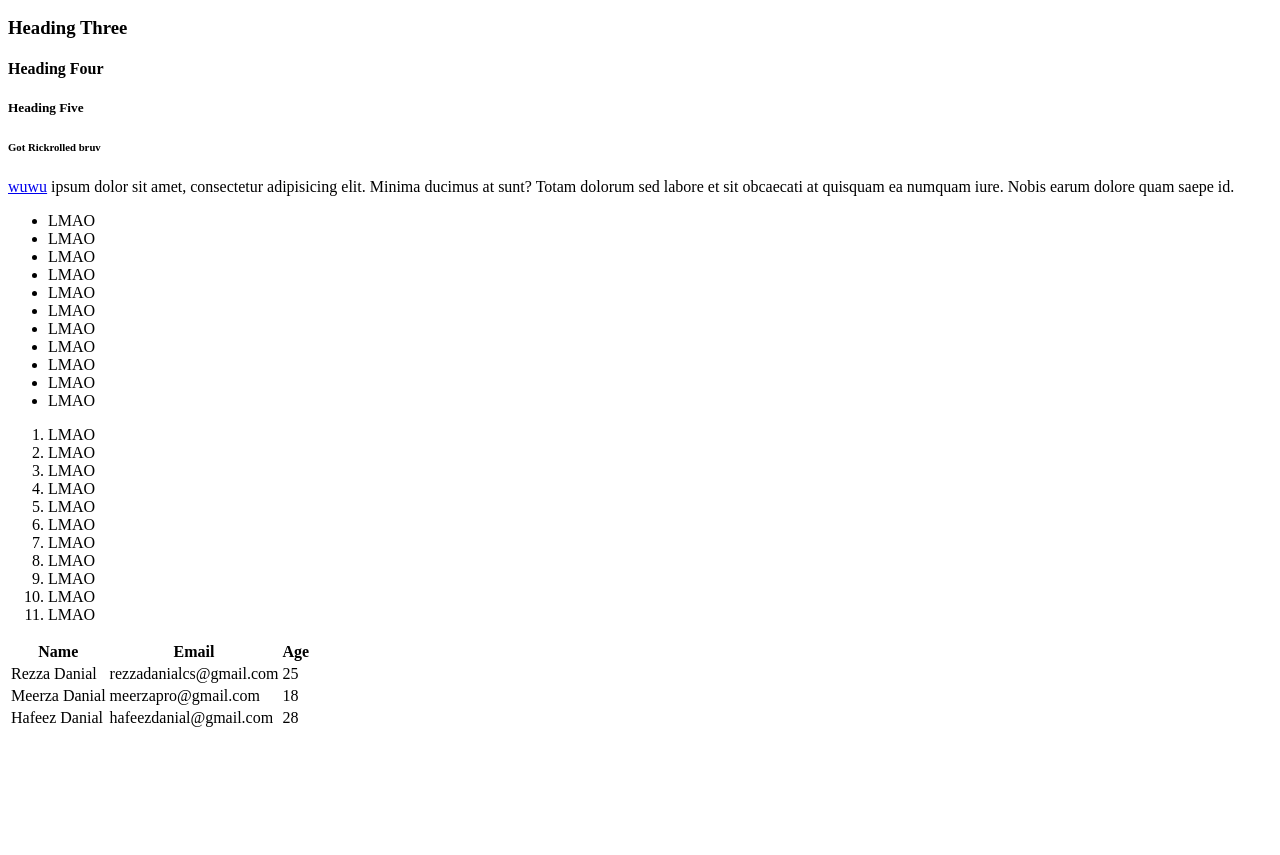
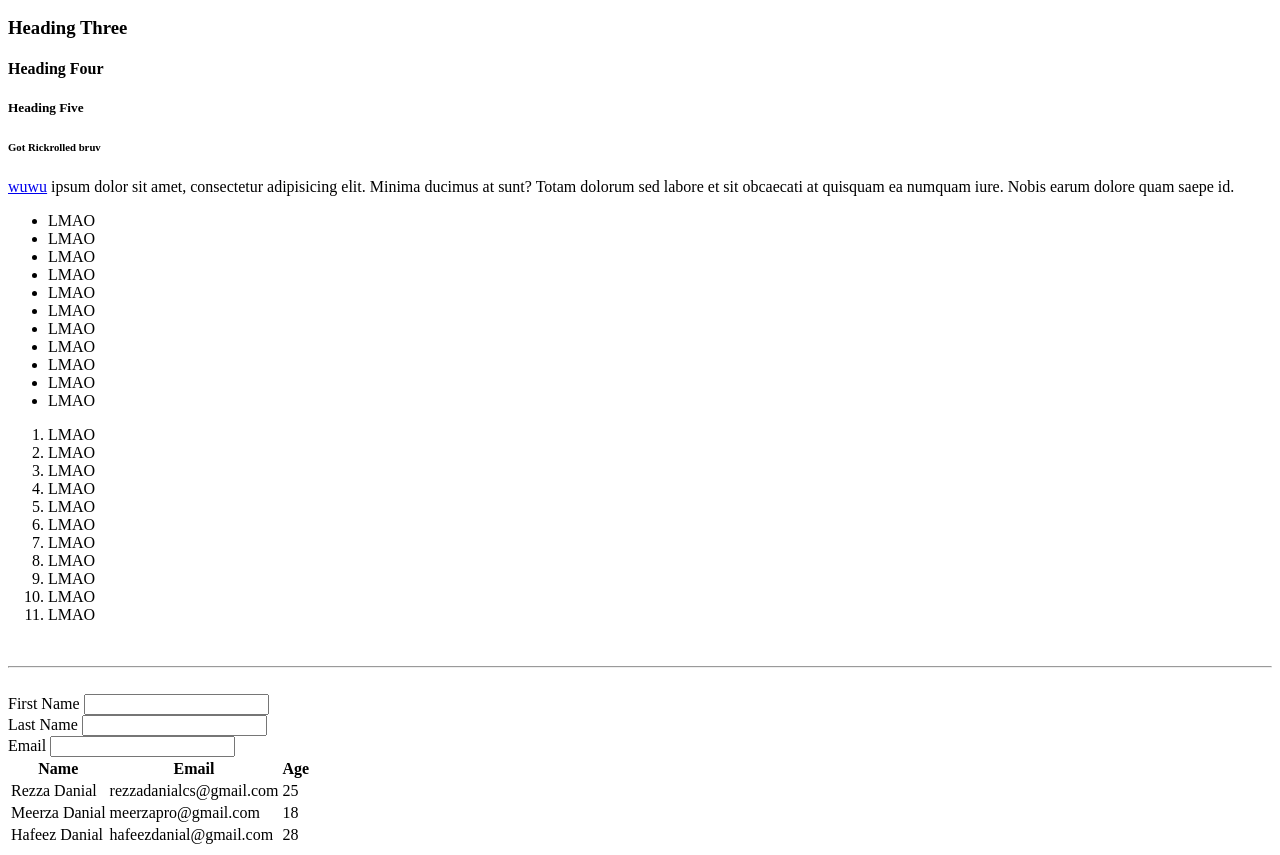
Before and after one commit to meerzadanial/html-basic, a plain HTML site: page index.html in a window 1280 px wide. Shown: the part 110-965 px from the top of the page. Before the commit the page ends 848 px from the top, so only its background shows below. Drawn offline with Linux system fonts and the light colour scheme.

Commit message:
form box done

```diff
--- a/index.html
+++ b/index.html
@@ -73,11 +73,33 @@
                     <td>hafeezdanial@gmail.com</td>
                     <td>28</td>
                 </tr>
-
+                 <br>
+                 <hr>
+                 <br>
                 <!-- Forms -->
 
                 <form action="process.php" method="POST" >
-                    <label for=""></label>
+                    <div>
+                        <label>First Name</label>
+                        <input type="text" name="firstName">
+                   </div>
+                    <div>
+                        <label>Last Name</label>
+                        <input type="text" name="lastName">
+                   </div>
+                    <div>
+                         <label>Email</label>
+                        <input type="text" name="Email">
+                   </div>
+
+
+
+
+
+
+
+
+
                 </form>
 
             </tbody>
```
